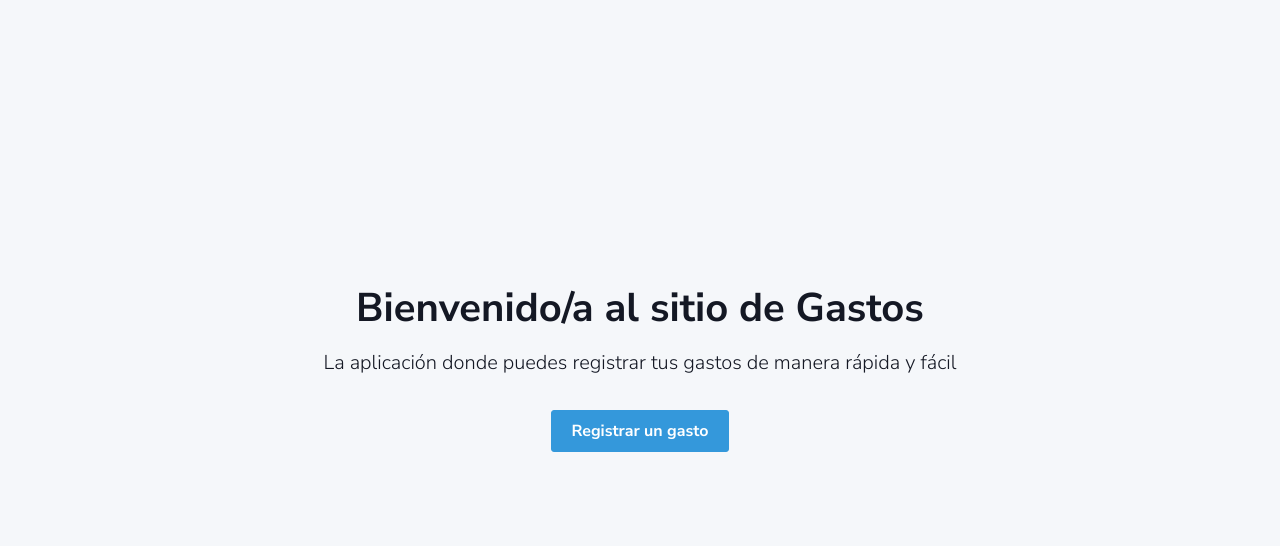
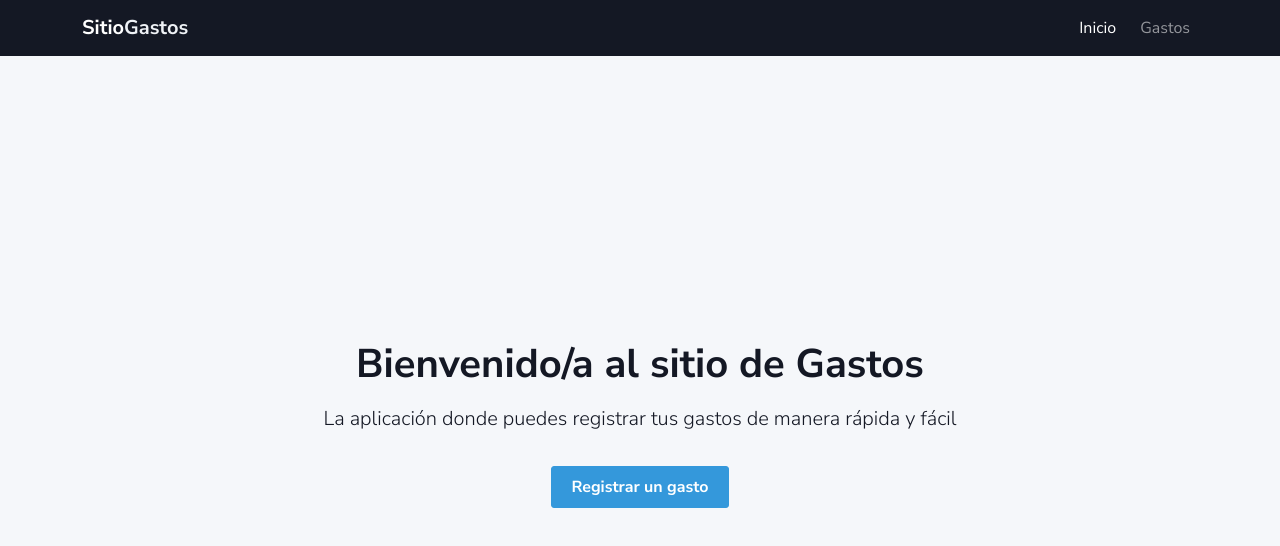
Before and after one commit to VelosoN97/CRUD-Gastos-Laravel-Angular-Frontend, an Angular app: page /inicio in a window 1280 px wide. Shown: the top 546 px of the page. Built offline with nearby package versions, Linux system fonts and the light colour scheme.

Commit message:
Commit 11 - Creación Componente Nvbar como menú de barra del sitio

```diff
--- a/angular.json
+++ b/angular.json
@@ -44,7 +44,12 @@
             "scripts": [
               "node_modules/jquery/dist/jquery.min.js",
               "node_modules/bootstrap/dist/js/bootstrap.min.js"
-            ]
+            ],
+            "stylePreprocessorOptions": {
+              "includePaths": [
+                "src/assets/scss"
+              ]
+            }
           },
           "configurations": {
             "production": {
--- a/src/app/app.component.html
+++ b/src/app/app.component.html
@@ -1,3 +1,5 @@
+<app-navbar></app-navbar>
+
 <div class="container">
     <router-outlet></router-outlet>
 </div>
--- a/src/app/app.module.ts
+++ b/src/app/app.module.ts
@@ -8,13 +8,15 @@
 import { ExpenseListComponent } from './components/expense-list/expense-list.component';
 import { FormComponent } from './components/form/form.component';
 import { HomeComponent } from './components/home/home.component';
+import { NavbarComponent } from './components/navbar/navbar.component';
 
 @NgModule({
   declarations: [
     AppComponent,
     ExpenseListComponent,
     FormComponent,
-    HomeComponent
+    HomeComponent,
+    NavbarComponent
   ],
   imports: [
     BrowserModule,
--- /dev/null
+++ b/src/app/components/navbar/navbar.component.css
@@ -0,0 +1,35 @@
+/*@import 'assets/scss/_variables.scss';*/
+
+.navbar{
+    background-color: #141824;
+
+    .navbar-brand{
+        font-weight: bold;
+
+        span{
+            color: #EFF2F6;
+        }
+    }
+
+    .navbar-link{
+        position: relative;
+        padding-left: 0.5rem;
+
+        .active{
+            text-shadow: 0 0 6px rgba(52, 152, 219, 0.8);
+        }
+
+        .active::before{
+            content: '';
+            position: absolute;
+            top: 50%;
+            left: -2px;
+            transform: translateY(-50%);
+            display: inline-block;
+            height: 4px;
+            width: 4px;
+            background-color: #3498DB;
+            border-radius: 50%;
+        }
+    }
+}
--- /dev/null
+++ b/src/app/components/navbar/navbar.component.html
@@ -0,0 +1,24 @@
+<nav class="navbar navbar-dark navbar-expand-lg ">
+    <div class="container-md">
+        <a routerLink="/" class="navbar-brand">Sitio<span>Gastos</span></a>
+        <button
+            class="navbar-toggler"
+            type="button"
+            data-bs-toggle="collapse"
+            data-bs-target="#navbarToggler"
+            aria-controls="navbarToggler"
+        >
+        <span class="navbar-toggler-icon"></span>
+        </button>
+        <div class="collapse-navbar-collapse" id="navbarToggler">
+            <ul class="navbar-nav ms-auto">
+                <li class="nav-item me-lg-2">
+                    <a routerLink="/inicio" routerLinkActive="active" class="nav-link">Inicio</a>
+                </li>
+                <li class="nav-item">
+                    <a routerLink="/gastos" routerLinkActive="active" class="nav-link">Gastos</a>
+                </li>
+            </ul>
+        </div>
+    </div>
+</nav>
```
Also changed, not shown: src/app/components/navbar/navbar.component.ts (added, +10 -0 lines), 1 other file (tests, documents, lock files or other folders).
